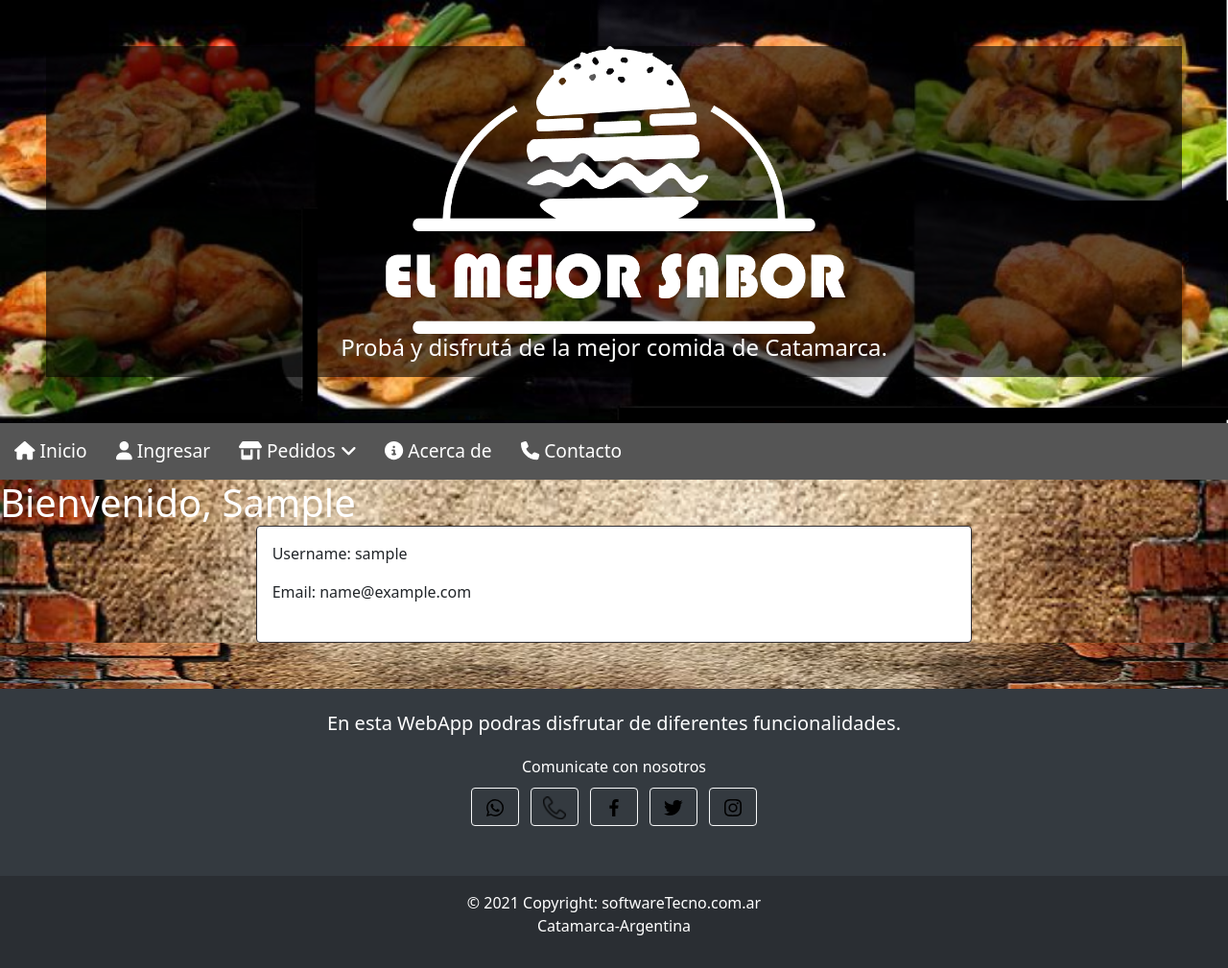
After one commit to JuarezDanielPoman/Rotiseria, a Django app: page /index in a window 1280 px wide. The commit adds this page. Shown: the whole page at 96% size. Run offline with Django 4.2, Linux system fonts and the light colour scheme; the visitor is signed in with stand-in values (Sample User, id 1); some libraries are stand-ins or nearby versions; some web fonts are replaced.

Commit message:
Usuario por parte de cadete con varias correciones

```diff
--- a/Laboratorio/Rotiseria/Rotiseria/urls.py
+++ b/Laboratorio/Rotiseria/Rotiseria/urls.py
@@ -17,11 +17,15 @@ from django.contrib import admin
 from django.urls import path, include
 from django.views.generic import TemplateView
 
+from apps.Usuario.views import index
+
 urlpatterns = [
     path('admin/', admin.site.urls),
     path('Estadistica/', TemplateView.as_view(template_name='base/Estadistica.html'), name='estadistica'),
     path('', TemplateView.as_view(template_name='base/home.html'), name='home'),
     path('Usuario/',include('apps.Usuario.url',namespace='Usuario')),
     path('Pedido/',include('apps.Pedido.url',namespace='Pedido')),
+    path('index', index, name='baseCadete'),
+    path('Administrador',TemplateView.as_view(template_name='base/baseAdministrador.html'), name='Administrador'),
 
 ]
--- /dev/null
+++ b/Laboratorio/Rotiseria/apps/Usuario/templates/usuario/usuario.html
@@ -0,0 +1,15 @@
+{% extends 'base/baseCadete.html' %}
+{% block titulo %}Inicio Sesión{% endblock %}
+{% block contenido %}
+
+<h1>Bienvenido, {{ request.user.first_name }}</h1>
+
+<div class="d-flex justify-content-center">
+    <div class="card col-sm-7 p-3 formulario">
+        <div class="mb-2">
+<p>Username: {{ request.user.username }}</p>
+<p>Email: {{ request.user.email }}</p>
+</div>
+</div>
+</div>
+{% endblock %}
--- a/Laboratorio/Rotiseria/apps/Usuario/url.py
+++ b/Laboratorio/Rotiseria/apps/Usuario/url.py
@@ -1,8 +1,9 @@
 """from django.conf.urls import url"""
+from django import views
 from django.urls import path
 from django.urls.resolvers import URLPattern
 
-from .views import creacion_cadete,buscar_cadetes, buscar_personas,lista_cadetes,lista_personas,persona_edit, creacion_cliente, persona_delete, persona_detalle
+from .views import creacion_cadete,logout_view,buscar_cadetes,login_view, buscar_personas,lista_cadetes,lista_personas,persona_edit, creacion_cliente, persona_delete, persona_detalle
 
 app_name='Usuario'
 
@@ -16,5 +17,7 @@ urlpatterns=[
     path('ListaDePersonas', lista_personas, name='lista_de_personas'),
     path('buscar/', buscar_personas, name='buscar_personas'),
     path('buscar/', buscar_cadetes, name='buscar_cadetes'),
+    path('login', login_view, name='login'),
+    path("logout", logout_view, name="logout")
 
 ]
--- a/Laboratorio/Rotiseria/apps/Usuario/views.py
+++ b/Laboratorio/Rotiseria/apps/Usuario/views.py
@@ -1,4 +1,5 @@
-from django.http import Http404
+from urllib import request
+from django.http import Http404, HttpResponseRedirect
 from django.shortcuts import render
 from django.views.decorators.csrf import csrf_exempt
 from django.contrib import messages
@@ -13,11 +14,41 @@ from apps.Usuario.forms import DomicilioForm
 from apps.Usuario.forms import TelefonoForm
 from django.db.models import Q
 from django.core.paginator import Paginator
+from django.contrib.auth import *
+from django.utils.datastructures import MultiValueDictKeyError
+from django.contrib.auth import authenticate, login, logout
 
 
 
 
 # Create your views here.
+
+def index(request):
+    if not request.user.is_authenticated:
+        return HttpResponseRedirect(reverse('Usuario:logout'))
+    return render(request, 'Usuario/usuario.html')
+
+def logout_view(request):
+    logout(request)
+    return render(request, 'base/baseCadete.html', { 'msj': 'Deslogueado' })
+
+def login_view(request):
+    if request.method == "POST":
+        try:
+            username = request.POST['username']
+            password = request.POST['password']
+            print(username)
+            print(password)
+        except MultiValueDictKeyError:
+            username = 'Error'
+            password = 'Error'
+        user = authenticate(request, username=username, password=password)
+        if user:
+            login(request, user)
+            return HttpResponseRedirect(reverse('baseCadete'))
+        else:
+            return render(request, 'Usuario/Usuario.html', { 'msj': 'Credenciales incorrectas' })
+    return render(request, 'Usuario/login.html')
 
 def creacion_cliente(request):
     if (request.method == 'POST'):
@@ -169,3 +200,15 @@ def buscar_cadetes(request):
             'paginator': paginator
     }
     return render(request, 'index.html', data)
+
+
+# def login_view(request):
+#     if request.method == "POST":
+#         username = request.POST["username"]
+#         password = request.POST["password"]
+#         user = authenticate(request, username=username, password=password)
+#         if user: login(request, user)
+#             return HttpResponseRedirect(reverse("usuarios:index"))
+#         else:
+#             return render(request, "usuarios/login.html", { “msj": “Credenciales incorrectas" })
+#     return render(request, "usuarios/login.html")
--- a/Laboratorio/Rotiseria/templates/base/baseAdministrador.html
+++ b/Laboratorio/Rotiseria/templates/base/baseAdministrador.html
@@ -88,7 +88,7 @@
                 <li class="menu__item container-submenu">
                     <a href="#" class="hvr-icon-hang menu__link submenu-btn hvr-icon-fade"><i class="fa-solid fa-file-pen"></i> Pedido <i class="hvr-icon fa-solid fa-angle-down"></i></a>
                     <ul class="submenu">
-                        <li id="pedido" class="menu__item"><a href="../templates/RegistroDePedidos.html" class="hvr-icon-down menu__link">Registrar</a></li>
+                        <li id="pedido" class="menu__item"><a href=".{% url 'Pedido:RegistroDePedido' %}" class="hvr-icon-down menu__link">Registrar</a></li>
                         <li id="lista-pedido" class="menu__item"><a href="../templates/ListaDePedidos.html" class="hvr-icon-down menu__link">Listar</a></li>
                    </ul>
                 </li>
--- a/Laboratorio/Rotiseria/templates/base/baseCadete.html
+++ b/Laboratorio/Rotiseria/templates/base/baseCadete.html
@@ -72,38 +72,8 @@
                     </ul>
                 </li>
 
-                <li class="menu__item"> <a href="#acerca-de-roti" class="hvr-underline-from-center menu__link hvr-icon-fade"><i class="hvr-icon fa-solid fa-circle-info"></i> Acerca de</a> </li>
+                <li class="menu__item"> <a href="{% url 'Administrador' %}" class="hvr-underline-from-center menu__link hvr-icon-fade"><i class="hvr-icon fa-solid fa-circle-info"></i> Acerca de</a> </li>
                 <li class="menu__item"> <a href="#footer" class="hvr-underline-from-center menu__link hvr-icon-fade"><i class="hvr-icon fa-solid fa-phone"></i> Contacto</a> </li>
-
-                <li class="nav-item dropdown" id="carrito-menu">
-                    <!-- PUEDO UZARLO CON UNA IMAGEN -->
-                    <img src="{% static 'assets/carrito.png' %}" class="nav-link dropdown-toggle img-fluid" height="70px" width="70px" href="#" id="dropdown01" data-toggle="dropdown" aria-haspopup="true" aria-expanded="false"></img>
-
-                    <!-- PUEDO UZARLO CON ETIQUETA A -->
-                    <!-- <a href="#" class="nav-link dropdown-toggle hvr-underline-from-center menu__link" id="dropdown01" data-toggle="dropdown" aria-haspopup="true"
-                        aria-expanded="false"><i class="hvr-icon fa-solid fa-cart-shopping"></i> Carrito</a> -->
-
-                    <!-- CARRITO DE COMPRAS -->
-                    <form action="{% url 'Pedido:RegistroPedidoCliente' %}" method="post">{% csrf_token %}
-
-                        <div id="carrito" class="dropdown-menu" aria-labelledby="navbarCollapse">
-                            <table id="lista-carrito" class="table text-center">
-                                <thead>
-                                    <tr>
-                                        <th>Nombre</th>
-                                        <th>Precio</th>
-                                        <th>Cantidad</th>
-                                        <th></th>
-                                    </tr>
-                                </thead>
-                                <tbody></tbody>
-                            </table>
-
-                            <a href="#" id="vaciar-carrito" class="btn btn-danger btn-block">Vaciar Carrito</a>
-                            <!-- <a href="{% url 'Pedido:RegistroPedidoCliente' %}"  class="btn btn-success btn-block">Realizar Pedido</a> -->
-                            <button type="submit" class="btn btn-success btn-block">Realizar Pedido</button>
-                        </div>
-                    </form>
 
                 </li>
             </ul>
@@ -119,32 +89,7 @@
         {% endblock %}
     </section>
 
-    <!-- Seccion Modal Ingredientes -->
-    <section>
-        <div class="modal" tabindex="-1" role="dialog" id="ventanaModalInfo">
-            <div class="modal-dialog modal-dialog-centered" role="document">
-              <div class="modal-content">
-                <div class="modal-header">
-                  <h5 class="modal-title">Tarta de Verduras</h5>
-                  <button type="button" class="close" data-dismiss="modal" aria-label="Close">
-                    <span aria-hidden="true">&times;</span>
-                  </button>
-                </div>
-                <div class="modal-body">
-                    <div class="card col-auto">
-                        <h4>Ingredientes: </h4>
-                        <ul>
-                            <li>Acelga</li>
-                            <li>Cebolla</li>
-                            <li>Zanahoria</li>
-                            <li>Aceite de oliva</li>
-                        </ul>
-                    </div>
-                </div>
-              </div>
-            </div>
-          </div>
-    </section>
+
 
     <!-- Seccion Login -->
     <section id="seccion-login">
@@ -158,11 +103,11 @@
                     <div class="modal-body">
                         <div class="card col-auto p-3 formulario">
                             <div class="mb-2">
-                                <form action="#" method="post">
-                                    <fieldset>
+                                <form action="{% url 'Usuario:login' %}" method="post">
+                               <fieldset>
                                         <div class="col-auto mb-2">
                                             <label><i class="fa-solid fa-user"></i> Usuario</label>
-                                            <input type="text" class="form-control mb-2 text-center" name="usuario" id="usuario-login" required placeholder="Ingrese su usuario">
+                                            <input type="text" class="form-control mb-2 text-center" name="username" id="usuario-login" required placeholder="Ingrese su usuario">
                                         </div>
                                         <div class="col-auto mb-2">
                                             <label><i class="fa-solid fa-lock"></i> Contraseña</label>
@@ -170,7 +115,6 @@
 
                                         </div>
                                     </fieldset>
-                                </form>
                           </div>
                         </div>
                         <div class="alert alert-danger">
@@ -180,11 +124,15 @@
                     </div>
 
                     <div class="modal-footer">
+                     {% csrf_token %}
                         <a href="#">¿olvidaste tu contraseña?</a>
-                        <span><a href="../templates/CrearUsuario.html" class="btn btn-warning"><i class="fa-solid fa-user-plus"></i>Registrar</a></span>
-                        <button class="btn btn-success" type="button">INGRESAR</button>
+                        <span><a href="{% url 'Usuario:logout' %}">Log Out</a>
+                        </span>
+                        <input class="btn btn-primary mb-2" type="submit" name="Enviar" value="INGRESAR" />
+
                     </div>
                 </div>
+            </form>
 
             </div>
         </div>
```
Also changed, not shown: Laboratorio/Rotiseria/templates/base/base.html (+9 -6 lines).
